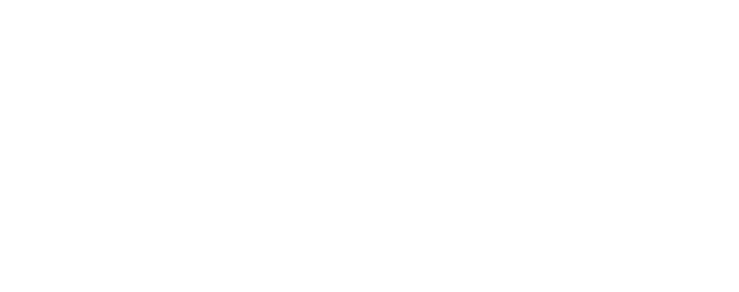
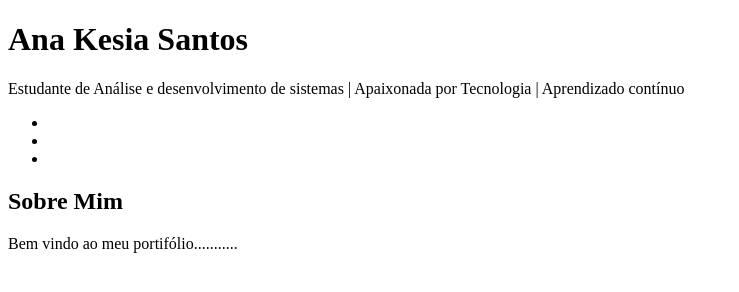
Before and after one commit to AnaKesiaSantos/desenvolvimentoWeb, a plain HTML site: page portifolio.html in a window 1280 px wide. Shown: the whole page, without its empty margins (0-739 px from the left). Drawn offline with Linux system fonts and the light colour scheme.

Commit message:
Sobre mim

```diff
--- a/portifolio.html
+++ b/portifolio.html
@@ -1,17 +1,32 @@
 <!DOCTYPE html>
-<html lang="Br">
+<html lang="pt-Br">
 <head>
     <meta charset="UTF-8">
     <meta name="viewport" content="width=device-width, initial-scale=1.0">
     <title>Um pouco sobre mim</title>
+    <link rel="stylesheet" href="styles.css">
 </head>
 <body>
-    <div class="background">
-        <header>
-            <div class="logo"></div>
+    <header>
+        <h1>Ana Kesia Santos</h1>
+        <p>Estudante de Análise e desenvolvimento de sistemas | Apaixonada por Tecnologia | Aprendizado contínuo</p>
+        <nav>
+            <ul>
+                <li><a href="Sobre"></a></li>
+                <li><a href="Projeto"></a></li>
+                <li><a href="Contato"></a></li>
 
-        </header>
-    </div>
+            </ul>
+        </nav>
+
+    </header>
+
+    <main>
+        <section id="sobre">
+            <h2>Sobre Mim</h2>
+            <p>Bem vindo ao meu portifólio...........</p>
+        </section>
+
 
 </body>
 </html>
```
